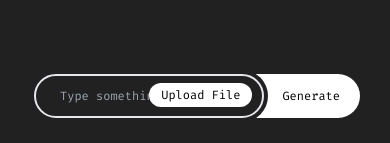
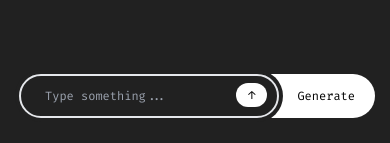
Before and after one commit to vslrzy/gemini-nextjs, a Next.js app: page / in a window 390 px wide. Shown: the part 698-841 px from the top of the page. Built offline with nearby package versions, Linux system fonts and the light colour scheme; no server answers.

Commit message:
Mobile Fix for Iphone

```diff
--- a/src/app/globals.css
+++ b/src/app/globals.css
@@ -31,14 +31,18 @@ body {
   display: none;
 }
 
-
 .container {
-    max-width: 1300px;
-    height: auto;
-    margin: 0px auto;
-    padding: 0px 30px;
+  max-width: 1300px;
+  height: auto;
+  margin: 0px auto;
+  padding: 0px 30px;
 }
 
+@media (max-width: 768px) {
+  .container {
+    padding: 0px 15px;
+  }
+}
 
 /*Background Animation*/
 /*.bg-anim {*/
@@ -100,5 +104,5 @@ body {
 /*}*/
 
 .bg-anim {
-    background: #212121;
+  background: #212121;
 }
--- a/src/app/page.js
+++ b/src/app/page.js
@@ -182,13 +182,14 @@ export default function Page() {
               }
             >
               <input type="file" hidden onChange={getUploadedFile} />
-              Upload File
+              <span className="hidden md:inline">Upload File</span>
+              <span className="md:ml-2">&#8593;</span>
             </label>
           </div>
           <button
             onClick={GenerateResponse}
             className={
-              "bg-white rounded-full pe-5 md:pe-8 ps-16 my-1 ml-[-50px] z-1"
+              "bg-white rounded-full pr-5 md:pr-8 pl-16 my-1 ml-[-50px] z-1"
             }
           >
             Generate
```
